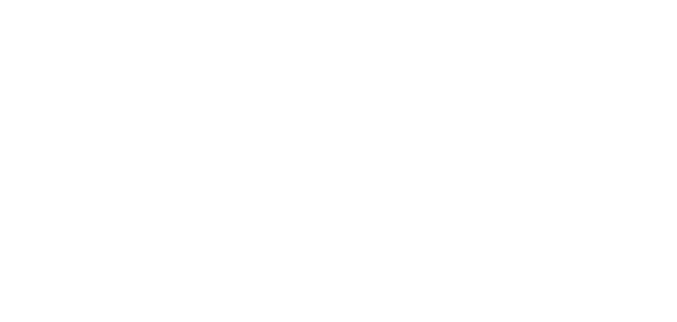
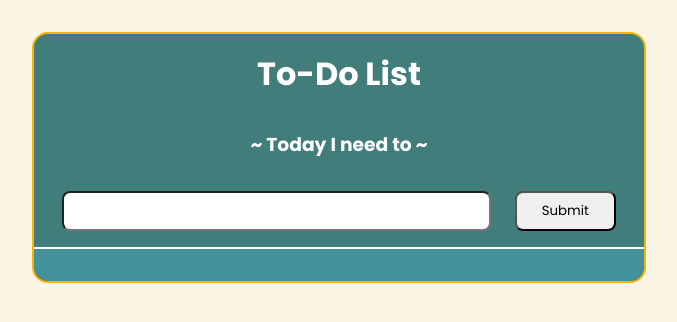
Before and after one commit to dts-kominfo-rea2a/challenge-08-yusfifarkhan, a website: page index.html in a window 1280 px wide. Shown: the whole page, without its empty margins (301-978 px from the left). Drawn offline with Linux system fonts and the light colour scheme.

Commit message:
Submit #1
Challenge DTS Kominfo Todo Apps

```diff
--- a/index.html
+++ b/index.html
@@ -5,37 +5,140 @@
     <meta http-equiv="X-UA-Compatible" content="IE=edge" />
     <meta name="viewport" content="width=device-width, initial-scale=1.0" />
     <title>Challenge - DOM</title>
+    <style>
+      @import url("https://fonts.googleapis.com/css2?family=Poppins:wght@300;400;500;600;700;800;900&display=swap");
+
+      * {
+        margin: 0;
+        padding: 0;
+        box-sizing: border-box;
+        font-family: "Poppins", sans-serif;
+        scroll-behavior: smooth;
+      }
+
+      body {
+        display: flex;
+        flex-direction: column;
+        justify-content: center;
+        align-items: center;
+        background-color: #faf5e4;
+      }
+
+      #app {
+        display: flex;
+        flex-flow: column wrap;
+        text-align: center;
+        width: 48vw;
+        margin: 2rem;
+        border: 2px solid #f8b400;
+        border-radius: 16px;
+        background-color: #417d7a;
+        color: #ffffff;
+      }
+
+      #app #todo-title #todo-subtitle {
+        color: #faf5e4;
+      }
+
+      #app > * {
+        padding: 2vh;
+      }
+
+      #app #input {
+        width: 100%;
+        display: flex;
+        flex-wrap: row nowrap;
+      }
+
+      #app #input > * {
+        flex: 1;
+        margin: 0rem 0.75rem;
+        padding: 0.5rem;
+      }
+
+      #app #todo-input {
+        flex-basis: 60%;
+        border-radius: 8px;
+      }
+
+      #app #todo-submit {
+        border-radius: 8px;
+      }
+
+      #app #output {
+        background-color: #43919b;
+        border-radius: 0px 0px 16px 16px;
+        border-top: 2px solid #ffffff;
+        padding: 1rem;
+      }
+
+      #app #todo-output {
+        text-align: left;
+        margin: 0rem;
+        padding: 0rem 2rem;
+      }
+
+      #app #todo-output li {
+        margin: 0.5rem 0rem;
+      }
+    </style>
   </head>
   <body>
     <div id="app">
       <!-- TODO: Buatlah sebuah header dengan id todo-title -->
       <!-- TODO: Buatlah sebuah subtitle dengan id todo-subtitle -->
+      <h1 id="todo-title">To-Do List</h1>
+      <h3 id="todo-subtitle">~ Today I need to ~</h3>
 
       <!-- Section: input -->
       <!-- TODO: Buatlah sebuah input bertipe text dengan id todo-input -->
       <!-- TODO: Buatlah sebuah button dengan id todo-submit -->
+      <section id="input">
+        <input type="text" id="todo-input" />
+        <button type="submit" id="todo-submit">Submit</button>
+      </section>
 
       <!-- Section output -->
       <!-- TODO: Buatlah sebuah <ul> dengan id todo-output -->
+      <section id="output">
+        <ul id="todo-output"></ul>
+      </section>
     </div>
 
     <!-- ! Untuk tantangan ini, script jangan diubah ke external js yah ! -->
     <script>
       // TODO: Deklarasi variable sesuai dengan kebutuhan di sini
-      let button;
-      let input;
-      let output;
+      let button = document.getElementById("todo-submit");
+      let input = document.getElementById("todo-input");
+      let output = document.getElementById("todo-output");
 
       // TODO: Buatlah sebuah fungsi dengan nama fnClickHandler
       // Fungsi yang digunakan untuk menambahkan tulisan
       // Jangan ubah cara deklarasi fungsinya, cukup isi saja
-      function fnClickHandler(toDoItem) {}
+      function fnClickHandler(todoItem) {
+        let todoText = todoItem.value;
+        let newLi = document.createElement("LI");
+        newLi.innerHTML = todoText;
+
+        output.append(newLi);
+        input.value = "";
+      }
 
       // TODO: register event onclick / addEventListener untuk button
       // akan menjalankan fungsi fnClickHandler
+      button.addEventListener("click", function (event) {
+        event.preventDefault();
+        fnClickHandler(input);
+      });
 
       // TODO: register event onkeypress / addEventListener untuk input
       // sehingga saat di input ditekan enter akan menjalankan fungsi fnClickHandler juga
+      document.addEventListener("keypress", function (event) {
+        if (event.key === "Enter") {
+          event.preventDefault();
+          fnClickHandler(input);
+        }
+      });
     </script>
   </body>
 </html>
```
